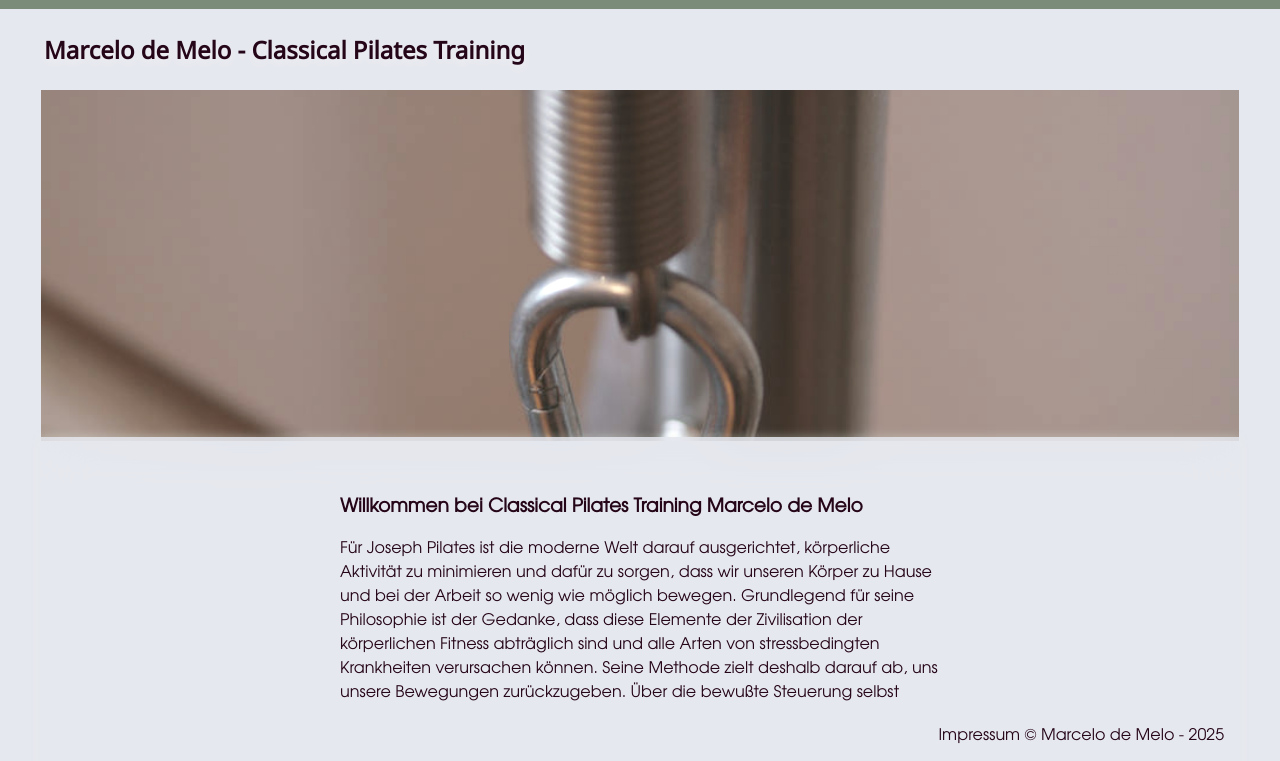
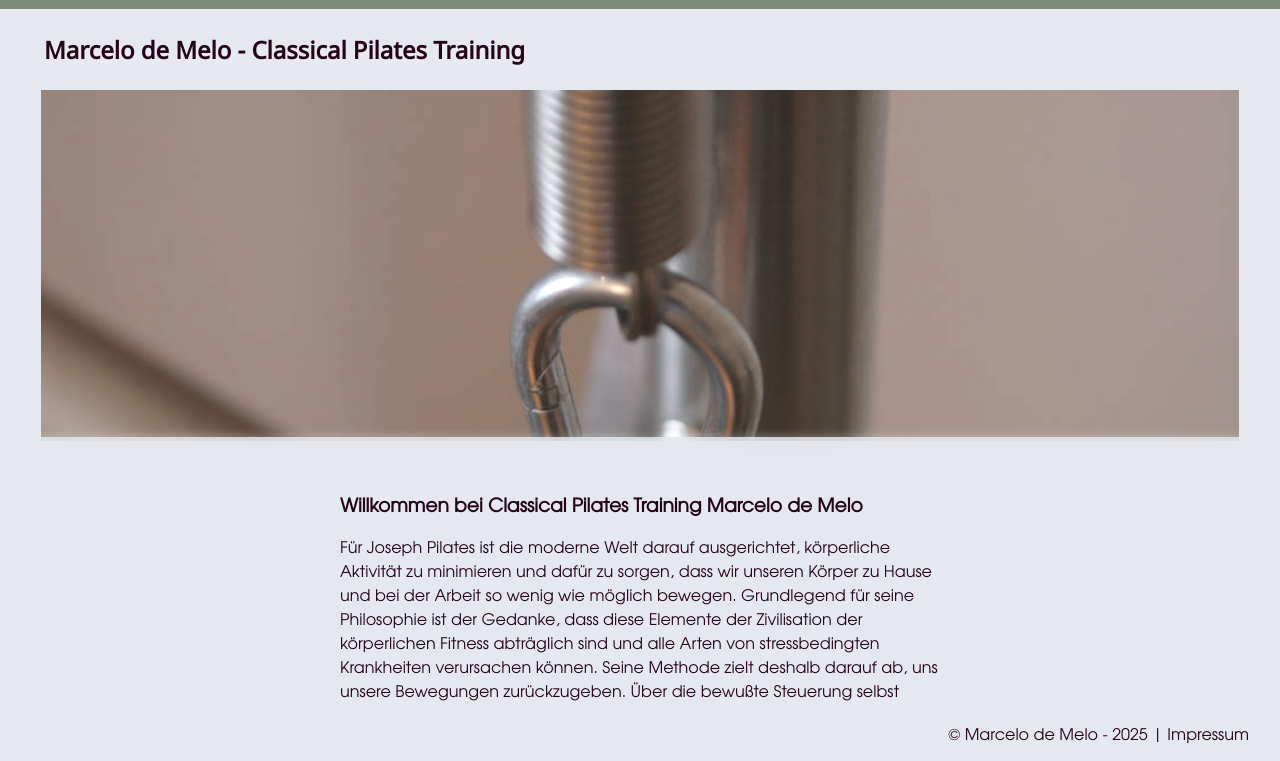
Before and after one commit to stoerie/src, a plain HTML site: page index.html in a window 1280 px wide. Shown: the part 39-800 px from the top of the page. Drawn offline with Linux system fonts and the light colour scheme.

Commit message:
improvements

```diff
--- a/index.html
+++ b/index.html
@@ -230,7 +230,7 @@
           </p>
         </section>
       </article>
-      <footer><a href="#Kontakt_Impressum">Impressum</a> © Marcelo de Melo - 2025</footer>
     </div>
+    <footer>© Marcelo de Melo - 2025 | <a href="#Kontakt_Impressum">Impressum</a></footer>
   </body>
 </html>
--- a/style.css
+++ b/style.css
@@ -268,7 +268,7 @@ blockquote:before {
 footer{
     position: fixed;
     bottom: 0;
-    right: 0;
+    right: 15px;
     left: 0;
     z-index: 9999999999;
     background-color: var(--body_bg);
```
